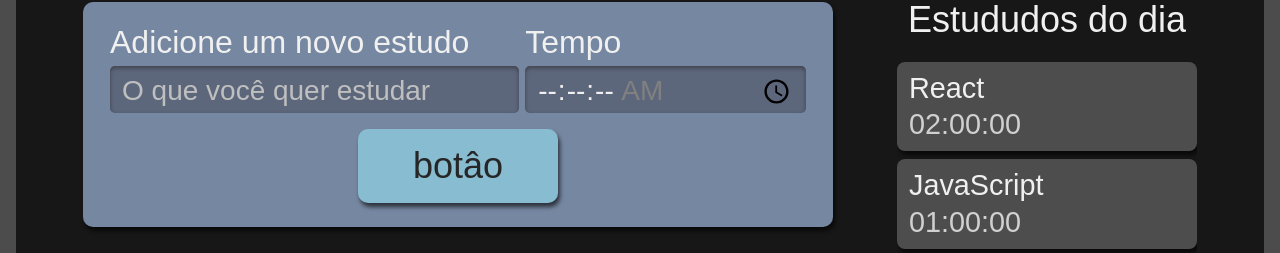
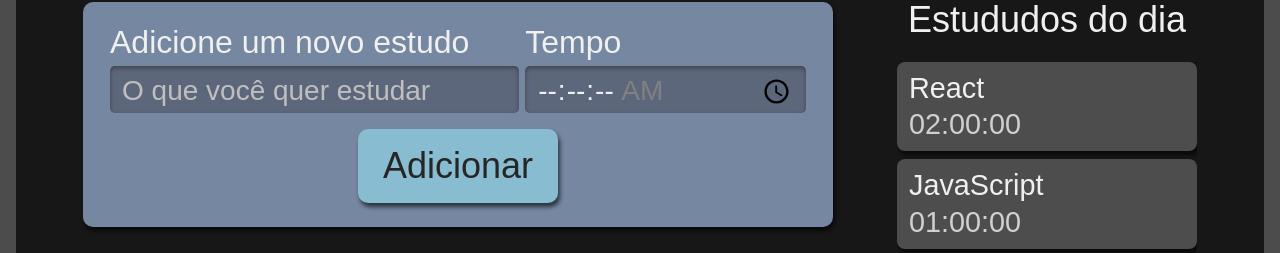
Before and after one commit to Mar-io20/studies-desafio, a React (Create React App) app: page / in a window 1280 px wide. Shown: the part 222-475 px from the top of the page. Built offline with nearby package versions, Linux system fonts and the light colour scheme.

Commit message:
aprendi bastante sobre props e reutilizacao d comp

```diff
--- a/src/components/Botao/index.tsx
+++ b/src/components/Botao/index.tsx
@@ -6,7 +6,7 @@
   render() {
     return (
         <button className={style.botao}>
-            botâo
+            {this.props.children}
         </button>
     )
   }
--- a/src/components/Formulario/index.tsx
+++ b/src/components/Formulario/index.tsx
@@ -28,7 +28,7 @@
             required
           />
         </div>
-        <Botao />
+        <Botao>Adicionar</Botao>
       </form>
     );
   }
```
